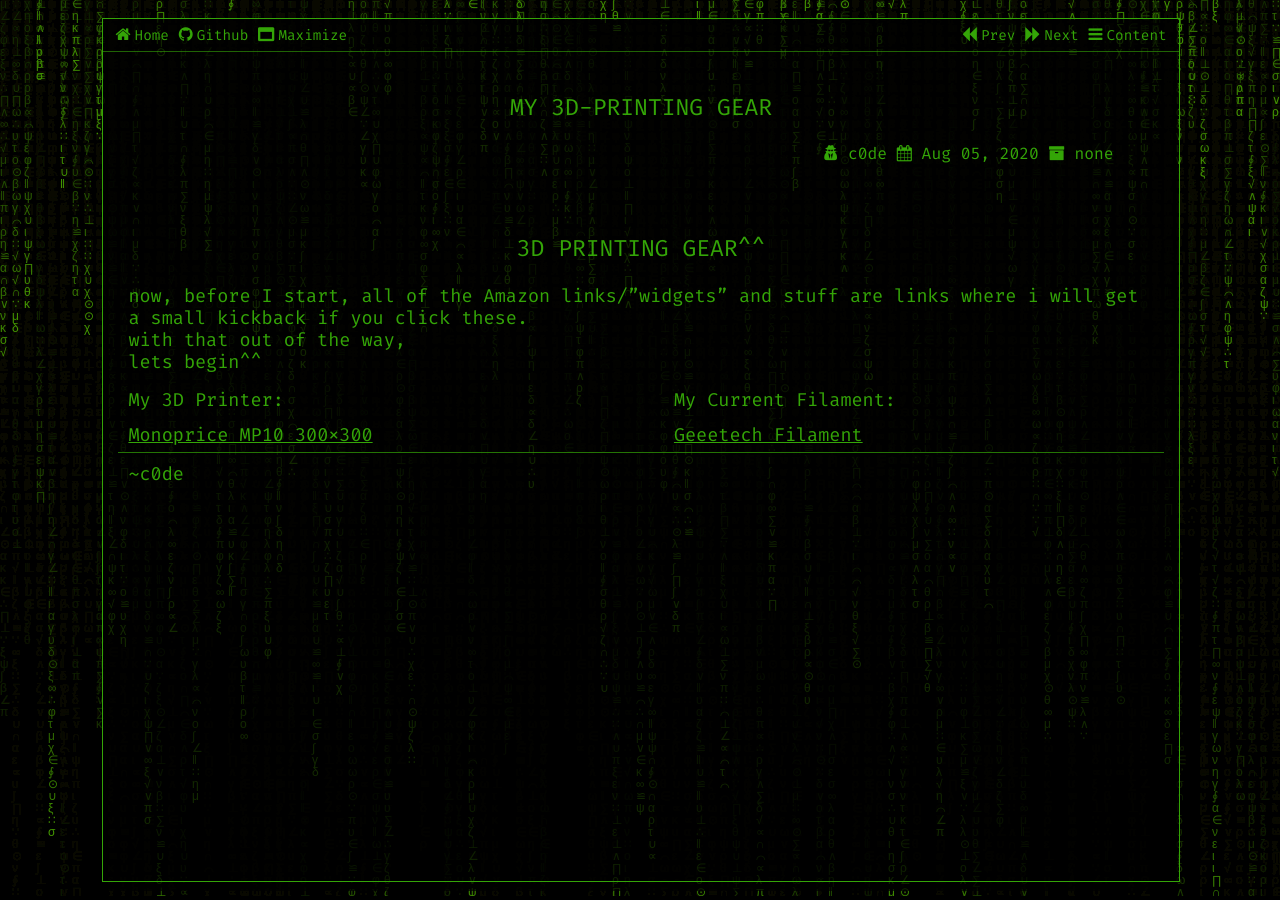
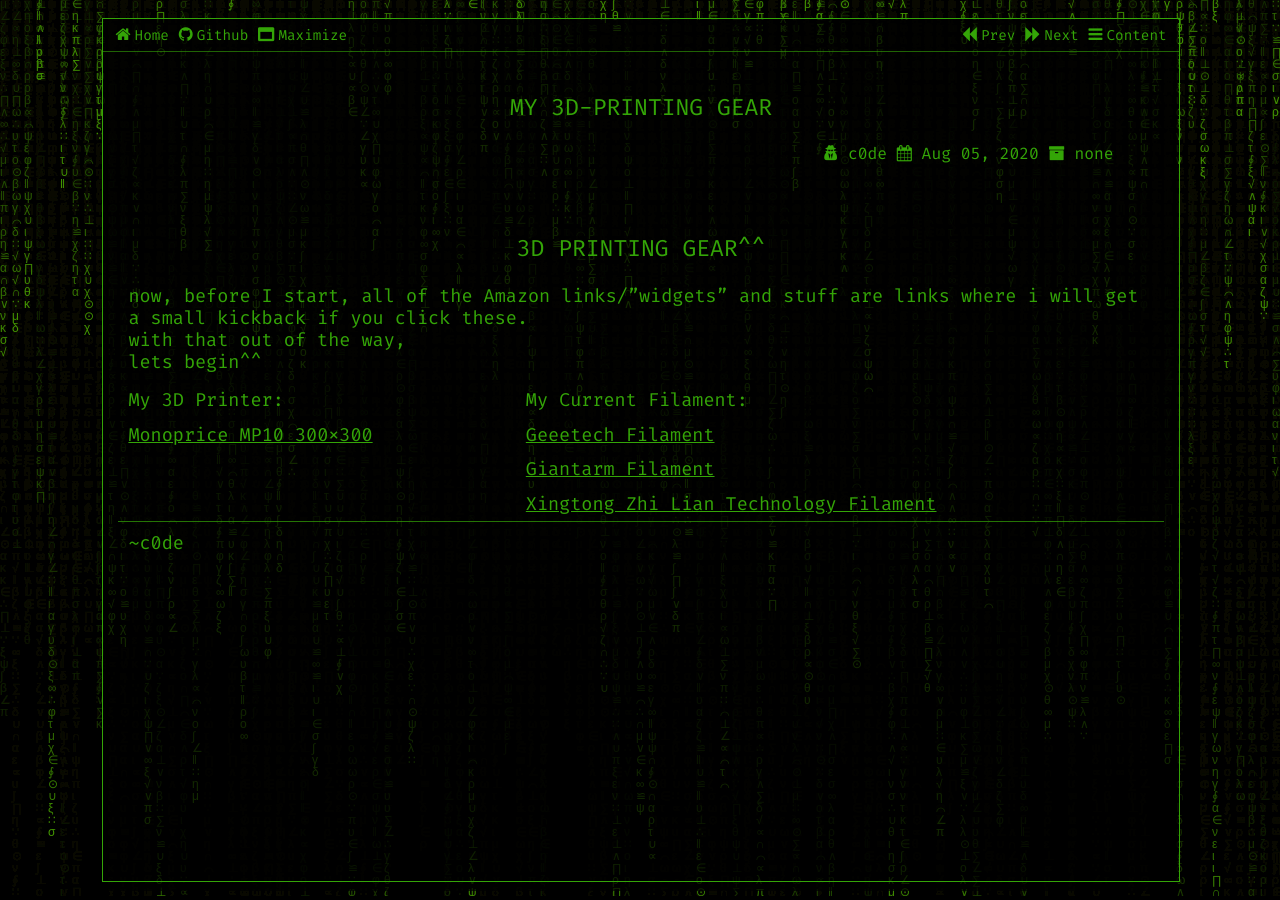
Before and after one commit to c0deisme/c0deisme.github.io, a Jekyll site: the page built from _posts/2020-08-05-3d_printing_gear.md, in a window 1280 px wide. Built offline with Jekyll 4.4.1, drawn with Linux system fonts in a browser that asks for light colours.

Commit message:
filament choices

```diff
--- a/_posts/2020-08-05-3d_printing_gear.md
+++ b/_posts/2020-08-05-3d_printing_gear.md
@@ -10,7 +10,9 @@
 with that out of the way,
 lets begin^^
 
-|My 3D Printer:|My Current Filament:|
+| My 3D Printer: | My Current Filament: |
 |[Monoprice MP10 300x300](https://amzn.to/2PwMuE5)|[Geeetech Filament](https://amzn.to/3fwIEp6)|
+||[Giantarm Filament](https://amzn.to/30uOALi)|
+||[Xingtong Zhi Lian Technology Filament](https://amzn.to/30uxMUH)|
 
 ~c0de
```
